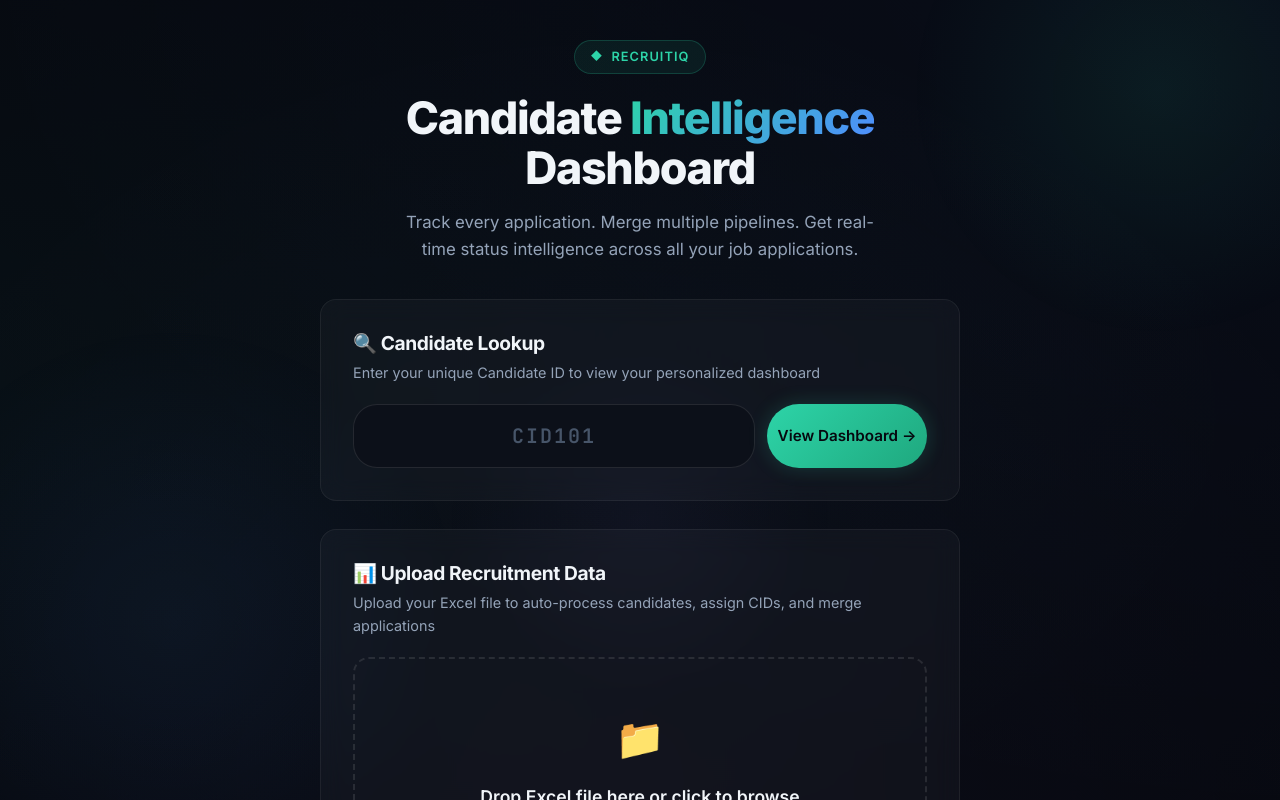
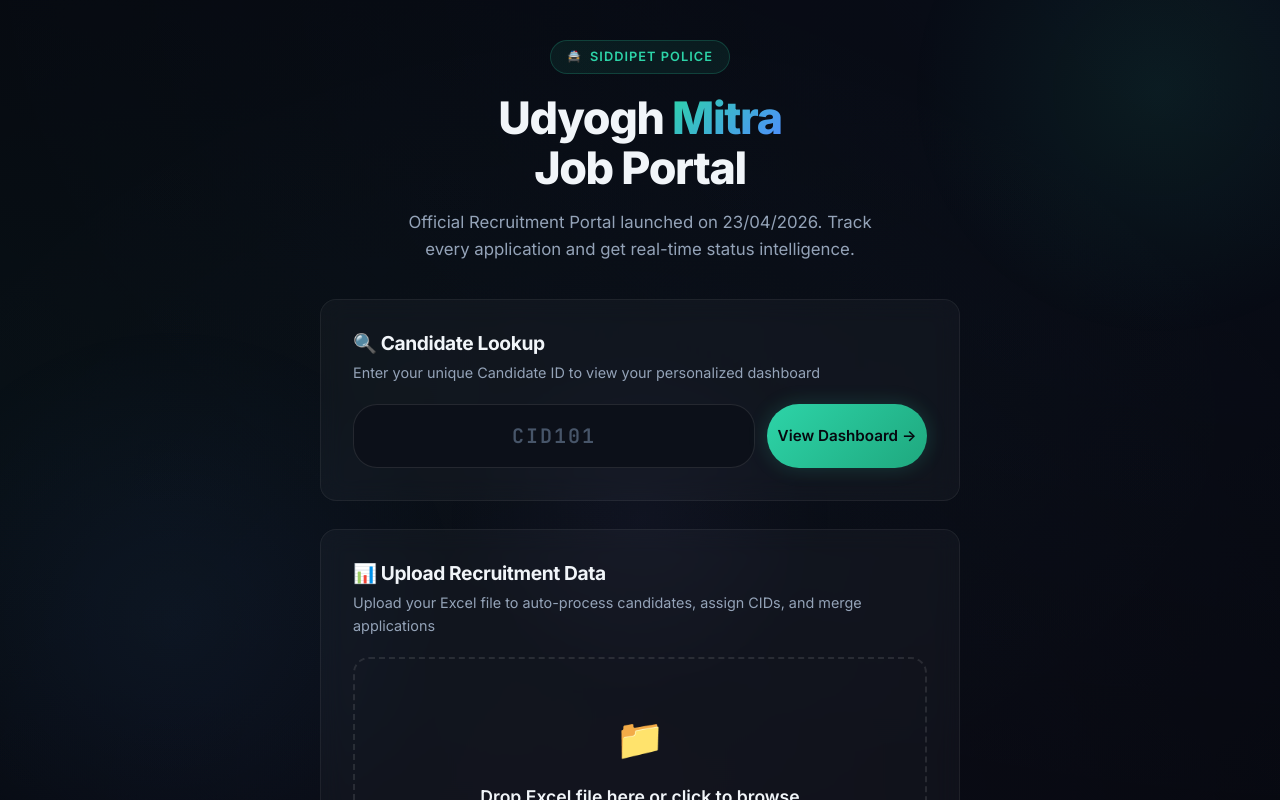
Before and after one commit to GOODBOYKITTU272/Police-job-mela, a Next.js app: page / in a window 1280 px wide. Shown: the top 800 px of the page. Built offline with nearby package versions, Linux system fonts and the light colour scheme.

Commit message:
feat: rebranded to Siddipet Police Udyogh Mitra and updated launch date

```diff
--- a/src/app/admin/page.tsx
+++ b/src/app/admin/page.tsx
@@ -47,8 +47,8 @@ export default function AdminDashboard() {
         <header style={S.header} className="animate-fade-in-up">
           <div style={{ display: "flex", justifyContent: "space-between", alignItems: "center" }}>
             <div>
-              <h1 style={{ fontSize: "2rem", fontWeight: 800 }}>RecruitIQ Admin</h1>
-              <p style={{ color: "#94a3b8" }}>System overview and candidate management</p>
+              <h1 style={{ fontSize: "2rem", fontWeight: 800 }}>Udyogh Mitra Admin</h1>
+              <p style={{ color: "#94a3b8" }}>Siddipet Police Recruitment Overview</p>
             </div>
             <button className="btn-secondary" onClick={() => router.push("/")}>
               ← Back to Portal
--- a/src/app/layout.tsx
+++ b/src/app/layout.tsx
@@ -2,9 +2,9 @@ import type { Metadata } from "next";
 import "./globals.css";
 
 export const metadata: Metadata = {
-  title: "RecruitIQ — Candidate Intelligence Dashboard",
+  title: "Siddipet Police Udyogh Mitra — Job Portal",
   description:
-    "Real-time recruitment intelligence system. Track candidate applications, pipeline status, and smart matching across multiple jobs.",
+    "Official Job Mela portal for Siddipet Police. Track applications, pipeline status, and smart matching across multiple job opportunities launched on 23/04/2026.",
 };
 
 export default function RootLayout({
--- a/src/app/page.tsx
+++ b/src/app/page.tsx
@@ -108,17 +108,16 @@ export default function Home() {
         {/* Hero */}
         <div className="animate-fade-in-up" style={styles.hero}>
           <div style={styles.brandBadge}>
-            <span style={styles.brandIcon}>◆</span>
-            RecruitIQ
+            <span style={styles.brandIcon}>🚔</span>
+            Siddipet Police
           </div>
           <h1 style={styles.heading}>
-            Candidate <span style={styles.headingAccent}>Intelligence</span>
+            Udyogh <span style={styles.headingAccent}>Mitra</span>
             <br />
-            Dashboard
+            Job Portal
           </h1>
           <p style={styles.subheading}>
-            Track every application. Merge multiple pipelines. Get real-time
-            status intelligence across all your job applications.
+            Official Recruitment Portal launched on 23/04/2026. Track every application and get real-time status intelligence.
           </p>
         </div>
 
@@ -274,7 +273,7 @@ export default function Home() {
         {/* Footer */}
         <footer style={styles.footer}>
           <p style={styles.footerText}>
-            RecruitIQ — Candidate Intelligence System v2.0
+            Siddipet Police Udyogh Mitra — v2.0 (23/04/2026)
           </p>
         </footer>
       </main>
```
